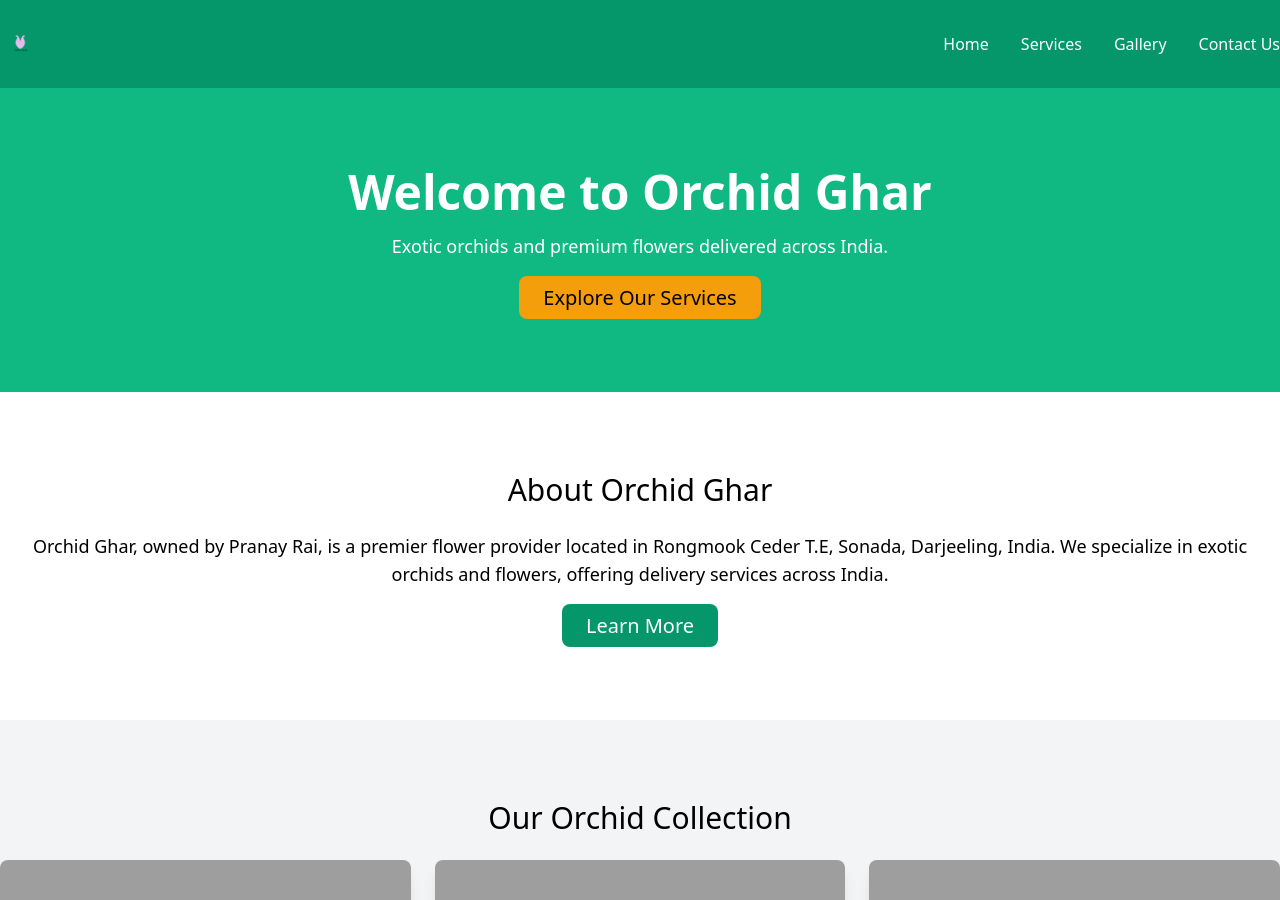
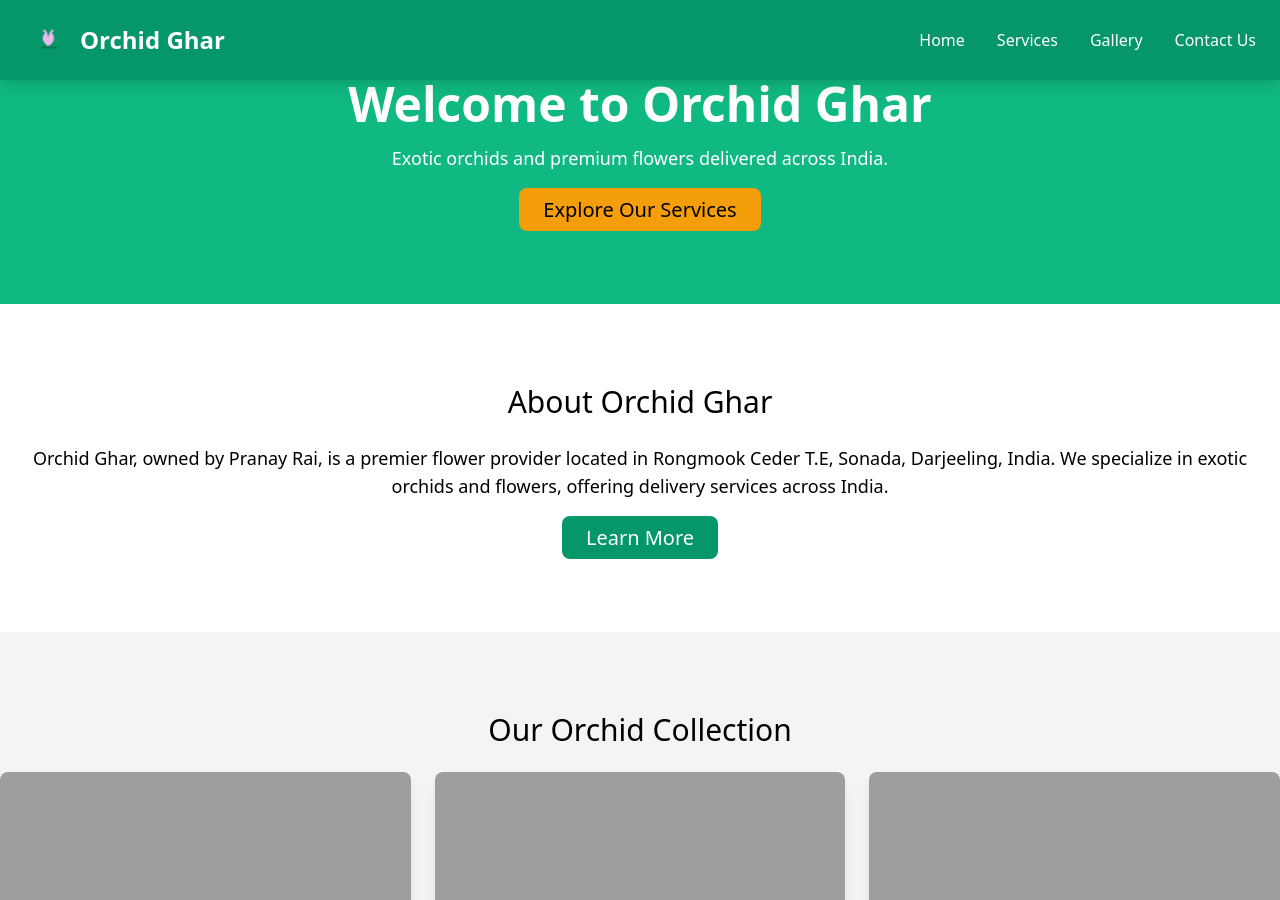
Before and after one commit to OrchidGhar/orchidghar.github.io, a Jekyll site: the page built from index.html, in a window 1280 px wide and 900 px high. Built offline with Jekyll 4.4.1, drawn with Linux system fonts in a browser that asks for light colours; nearby versions of some CDN libraries.

Commit message:
header updated

```diff
--- a/_includes/header.html
+++ b/_includes/header.html
@@ -1,13 +1,38 @@
-<header class="bg-green-600 text-white">
-    <div class="container mx-auto flex items-center justify-between py-6">
-      <a href="{{ site.baseurl }}" class="text-2xl font-bold"><img src="{{ site.baseurl }}assets/images/logo.png" alt="Orchid Ghar Logo" class="h-10 w-10"></a>
-      <nav>
-        <ul class="flex space-x-8">
-          <li><a href="{{ site.baseurl }}" class="hover:text-yellow-500 transition">Home</a></li>
-          <li><a href="{{ site.baseurl }}/services" class="hover:text-yellow-500 transition">Services</a></li>
-          <li><a href="{{ site.baseurl }}/gallery" class="hover:text-yellow-500 transition">Gallery</a></li>
-          <li><a href="{{ site.baseurl }}/contact" class="hover:text-yellow-500 transition">Contact Us</a></li>
-        </ul>
+<header class="bg-green-600 text-white fixed top-0 left-0 w-full z-50 shadow-lg">
+  <div class="container mx-auto flex items-center justify-between py-4 px-6">
+      <!-- Logo -->
+      <a href="{{ site.baseurl }}" class="flex items-center">
+          <img src="{{ site.baseurl }}/assets/images/logo.png" alt="Orchid Ghar Logo" class="h-12 w-12 mr-2">
+          <span class="text-2xl font-bold">Orchid Ghar</span>
+      </a>
+
+      <!-- Desktop Navigation -->
+      <nav class="hidden md:flex space-x-8">
+          <a href="{{ site.baseurl }}" class="hover:text-yellow-400 transition duration-300">Home</a>
+          <a href="{{ site.baseurl }}/services" class="hover:text-yellow-400 transition duration-300">Services</a>
+          <a href="{{ site.baseurl }}/gallery" class="hover:text-yellow-400 transition duration-300">Gallery</a>
+          <a href="{{ site.baseurl }}/contact" class="hover:text-yellow-400 transition duration-300">Contact Us</a>
       </nav>
-    </div>
-  </header>
+
+      <!-- Mobile Menu Button -->
+      <button id="mobile-menu-btn" class="md:hidden focus:outline-none">
+          <svg class="w-8 h-8 text-white" fill="none" stroke="currentColor" stroke-width="2" viewBox="0 0 24 24">
+              <path stroke-linecap="round" stroke-linejoin="round" d="M4 6h16M4 12h16m-7 6h7"></path>
+          </svg>
+      </button>
+
+      <!-- Mobile Menu -->
+      <div id="mobile-menu" class="absolute top-16 left-0 w-full bg-green-700 hidden flex flex-col space-y-4 py-4 text-center shadow-md">
+          <a href="{{ site.baseurl }}" class="block py-2 hover:bg-green-500 transition">Home</a>
+          <a href="{{ site.baseurl }}/services" class="block py-2 hover:bg-green-500 transition">Services</a>
+          <a href="{{ site.baseurl }}/gallery" class="block py-2 hover:bg-green-500 transition">Gallery</a>
+          <a href="{{ site.baseurl }}/contact" class="block py-2 hover:bg-green-500 transition">Contact Us</a>
+      </div>
+  </div>
+</header>
+
+<script>
+document.getElementById('mobile-menu-btn').addEventListener('click', function () {
+  document.getElementById('mobile-menu').classList.toggle('hidden');
+});
+</script>
```
